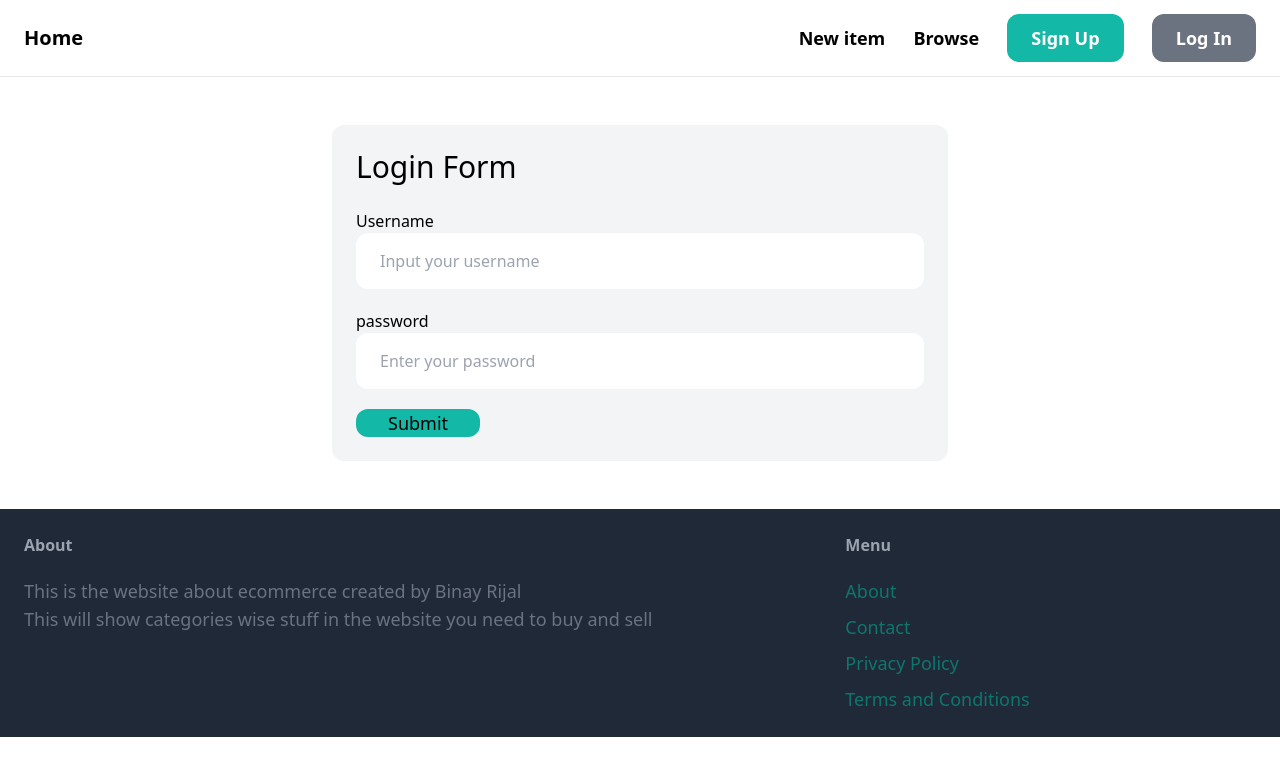
After one commit to binayrijal/djangonew, a Django app: page /login/ in a window 1280 px wide. The commit adds this page. Shown: the top 776 px of the page. Run offline with Django 4.2, Linux system fonts and the light colour scheme; some libraries are stand-ins or nearby versions.

```diff
--- /dev/null
+++ b/EcomProject/items/forms.py
@@ -0,0 +1,28 @@
+from django import forms
+from items.models import Items
+
+
+INPUT_CLASSES='wt-full py-4 px-6 rounded-xl border'
+
+class NewItemForm(forms.ModelForm):
+    class Meta:
+        model = Items
+        fields=('Category','name','description','price','image',)
+
+        widgets={
+            'Category': forms.Select(attrs={
+            'class': INPUT_CLASSES
+            }),
+            'name': forms.TextInput(attrs={
+            'class': INPUT_CLASSES
+            }),
+            'description': forms.Textarea(attrs={
+            'class': INPUT_CLASSES
+            }),
+            'price': forms.NumberInput(attrs={
+            'class': INPUT_CLASSES
+            }),
+            'image': forms.FileInput(attrs={
+            'class': INPUT_CLASSES
+            }),
+        }
--- a/EcomProject/items/urls.py
+++ b/EcomProject/items/urls.py
@@ -3,5 +3,6 @@ from items import views
 app_name = 'items'
 
 urlpatterns=[
+    path('new/',views.new,name="new"),
     path('<int:pk>/',views.details,name="details")
 ]
--- a/EcomProject/startecom/forms.py
+++ b/EcomProject/startecom/forms.py
@@ -1,6 +1,18 @@
 from django import forms
-from django.contrib.auth.forms import UserCreationForm
+from django.contrib.auth.forms import UserCreationForm,AuthenticationForm
 from django.contrib.auth.models import User
+
+class LoginForm(AuthenticationForm):
+
+    username=forms.CharField(widget=forms.TextInput(attrs={
+            'placeholder': 'Input your username',
+            'class': 'w-full py-4 px-6 rounded-xl'
+        }))
+    password=forms.CharField(widget=forms.PasswordInput(attrs={
+            'placeholder': 'Enter your password',
+            'class': 'w-full py-4 px-6 rounded-xl'
+        }))
+
 
 
 class SignupForm(UserCreationForm):
--- a/EcomProject/startecom/templates/startecom/base.html
+++ b/EcomProject/startecom/templates/startecom/base.html
@@ -14,11 +14,15 @@
 
       <a href="/" class="text-xl font-semibold">Home</a>
       <div class="space-x-6">
-        <a href="#" class="text-lg font-semibold hover:text-gray-500">New item</a>
+        <a href="{%url 'items:new' %}" class="text-lg font-semibold hover:text-gray-500">New item</a>
         <a href="#" class="text-lg font-semibold hover:text-gray-500">Browse</a>
-
+        {%if request.user.is_authenticated %}
+        <a href="#" class="px-6 py-3 text-lg font-semibold bg-teal-500 text-white rounded-xl hover:text-teal-700">Inbox</a>
+        <a href="#" class="px-6 py-3 text-lg font-semibold bg-gray-500 text-white rounded-xl hover:text-gray-700">Dashboard</a>
+        {%else %}
         <a href="{% url 'startecom:signup' %}" class="px-6 py-3 text-lg font-semibold bg-teal-500 text-white rounded-xl hover:text-teal-700">Sign Up</a>
-        <a href="#" class="px-6 py-3 text-lg font-semibold bg-gray-500 text-white rounded-xl hover:text-gray-700">Log In</a>
+        <a href="{% url 'startecom:login' %}" class="px-6 py-3 text-lg font-semibold bg-gray-500 text-white rounded-xl hover:text-gray-700">Log In</a>
+        {%endif%}
       </div>
     </nav>
     <div class="px-6 py-6">
--- /dev/null
+++ b/EcomProject/startecom/templates/startecom/login.html
@@ -0,0 +1,39 @@
+{%extends 'startecom/base.html' %}
+
+{%block title%}Login {%endblock%}
+
+{%block content%}
+<div class="w-1/2 my-6 mx-auto p-6 bg-gray-100 rounded-xl">
+<h1 class="mb-6 text-3xl">Login Form</h1>
+
+<form method="post" action=".">
+ {% csrf_token %}
+   {{form.non_field_errors}}
+   <div class="mb-5">
+    <label class="inline-block-mb-2">Username</label><br>
+    {{form.username}}
+   </div>
+
+   <div class="mb-5">
+    <label class="inline-block-mb-2">password</label><br>
+    {{form.password}}
+   </div>
+
+   {%if form.errors or form.non_field_errors%}
+   <div class="mb-5 p-6 bg-red-100 rounded-xl">
+    {%for fields in form%}
+
+     {{fields.errors}}
+
+    {%endfor%}
+
+   </div>
+
+   {%endif%}
+<button class=" px-8 text-lg bg-teal-500 rounded-xl hover:bg-teal-700" >Submit</button>
+
+</form>
+
+
+</div>
+{%endblock%}
--- a/EcomProject/startecom/urls.py
+++ b/EcomProject/startecom/urls.py
@@ -1,11 +1,14 @@
 from django.urls import path
 from startecom import views
+from django.contrib.auth import views as auth_views
+from startecom.forms import LoginForm
 
 app_name='startecom'
 
 
 urlpatterns=[
     path('',views.index,name="index"),
+    path('login/',auth_views.LoginView.as_view(template_name='startecom/login.html',authentication_form=LoginForm),name='login'),
     path('contact/',views.contact,name="contact"),
     path('signup/',views.signup,name="signup"),
 ]
--- a/EcomProject/startecom/views.py
+++ b/EcomProject/startecom/views.py
@@ -15,8 +15,10 @@ def index(request):
 def contact(request):
     return render(request,'startecom/contact.html')
 
+
+
 def signup(request):
-    if request.method=="POST":
+    if request.method=='POST':
       form=SignupForm(request.POST)
       if form.is_valid():
           form.save()
```
Also changed, not shown: EcomProject/items/templates/items/form.html (added, +33 -0 lines), EcomProject/items/views.py (+9 -0 lines).
